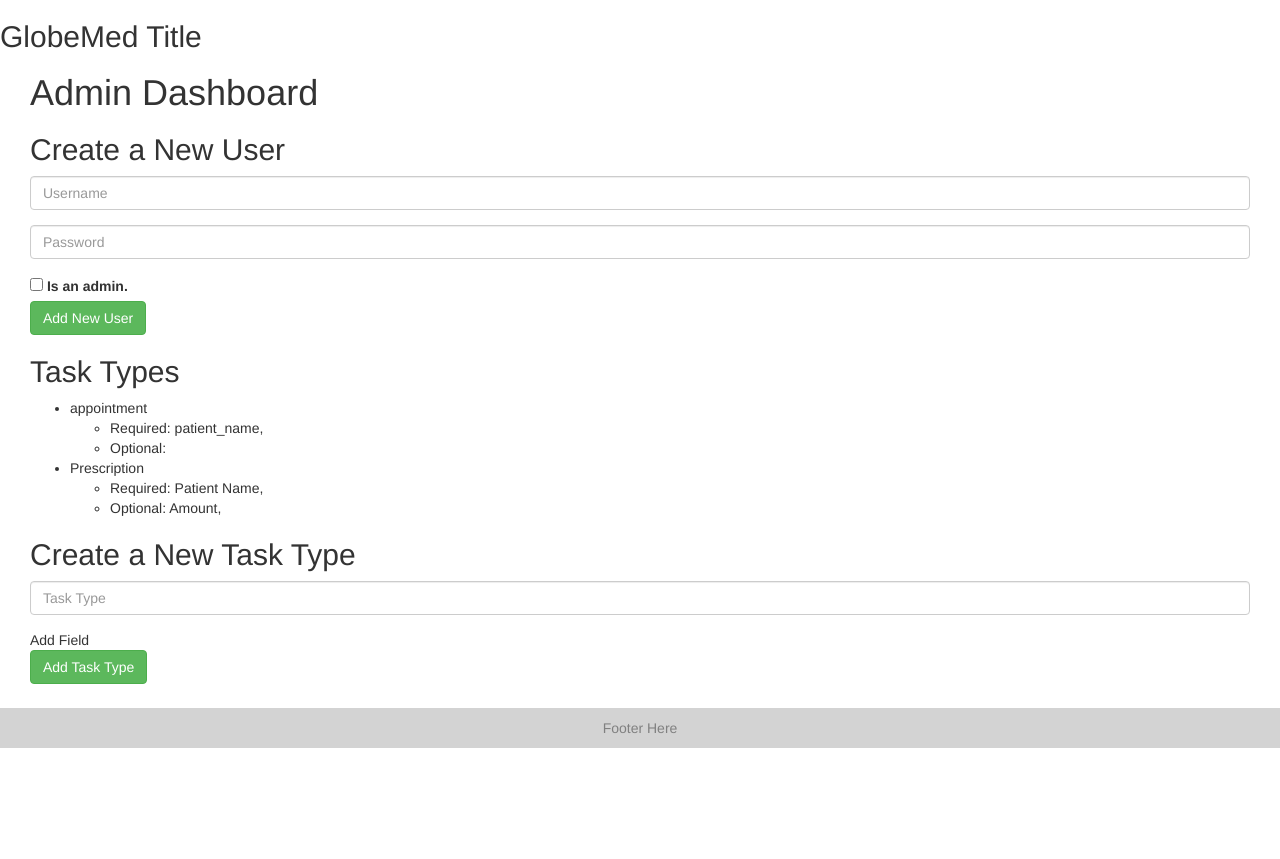
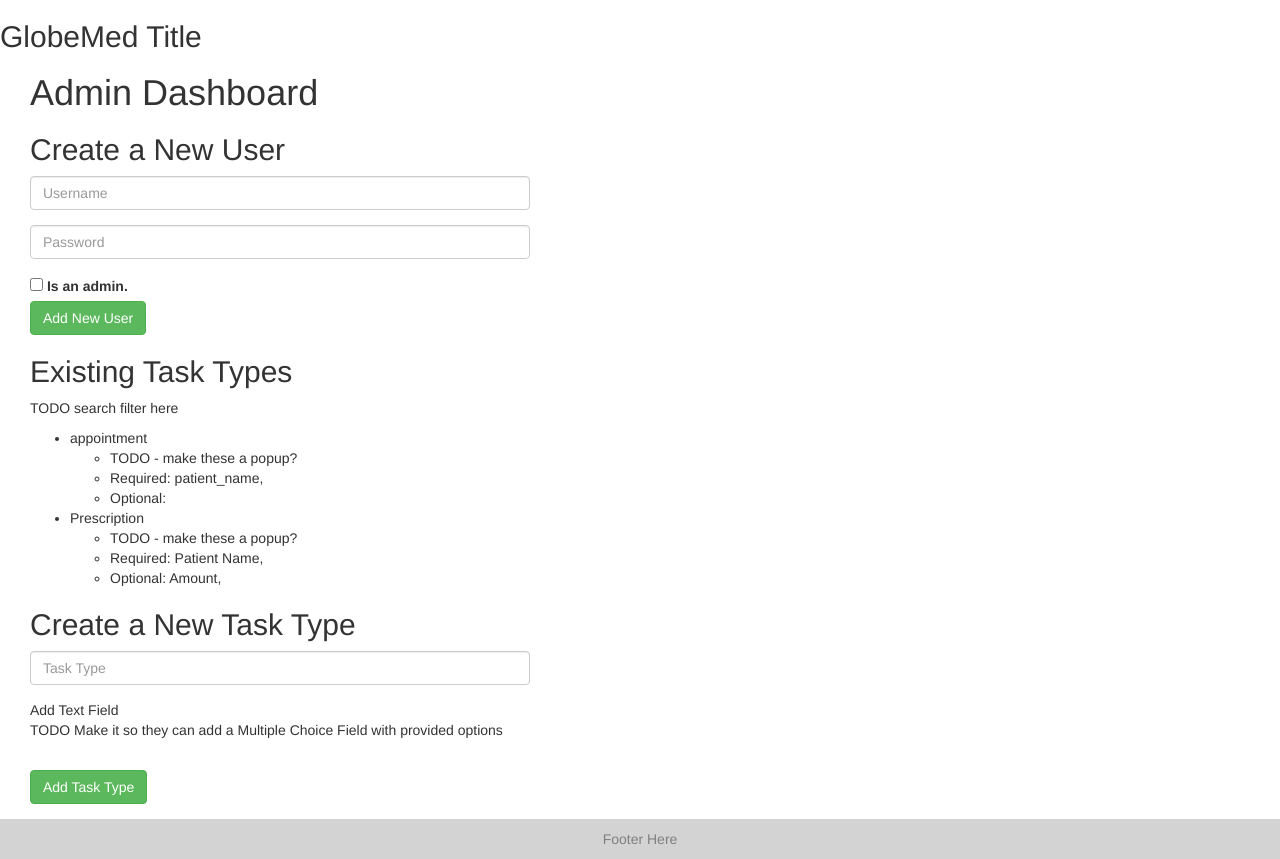
Before and after one commit to caboonie/globemed, a Flask app: page /dashboard in a window 1280 px wide. Shown: the part 52-911 px from the top of the page. Before the commit the page ends 800 px from the top, so only its background shows below. Run offline with Flask 2, Linux system fonts and the light colour scheme; a user stored in the database is signed in; some libraries are stand-ins or nearby versions.

Commit message:
adding tasks

```diff
--- a/app.py
+++ b/app.py
@@ -82,6 +82,12 @@ def add_user():
 def add_task_type():
     print("form", request.form)
     task_type = request.form['task_type']
+    if task_type == "":
+        flash("Cannot make a task without a name.")
+        return redirect(url_for('dashboard'))
+    elif get_task_type_by_name(task_type) != None:
+        flash("Task by the name " + task_type + " already exists.")
+        return redirect(url_for('dashboard'))
     required_fields = []
     optional_fields = []
     for field in request.form:
--- a/database.py
+++ b/database.py
@@ -68,7 +68,7 @@ def create_task(user, due_date, description, task_type, fields=None):
         return False, "Contains extraneous fields: " + " ".join([field for field in fields if field not in task_type_meta.required_fields+task_type_meta.optional_fields])
 
     task = Task(creator_id=user.id, created_datetime=datetime.now(), created_datestring=datetime.now().strftime("%m/%d/%Y"), due_datetime=due_date, due_datestring=due_date.strftime("%m/%d/%Y"),
-        description=description, task_type=task_type, fields=fields)
+        description=description, task_type=task_type, completed=False, fields=fields)
 
     session.add(task)
     session.commit()
@@ -97,6 +97,6 @@ def search_descr(search_text):
             filtered_tasks.append(task)
     return filtered_tasks
 
-create_task(session.query(User).filter_by(username='admin').first(), datetime.now(), "test", "appointment", {"patient_name":"caleb"})
+create_task(session.query(User).filter_by(username='admin').first(), datetime.now(), "test", "appointment", {"Patient name":"caleb"})
 # create_task(session.query(User).filter_by(username='admin').first(), datetime.now(), "test2", "prescription")
 # create_appointment(session.query(User).filter_by(username='admin').first(), datetime.now(), "tes;sdlkjf;ladskjfl;asdlkldjfklsdfj kdjklfsdj;lkfjksdl akdlfjkdsj dlakfjdskljf slkdfjlkdsjfdslkj sdflkjdslkjt", "caleb")
--- a/static/style.css
+++ b/static/style.css
@@ -22,6 +22,14 @@ th {
 td {
 	padding: 5px;
 	border: 1px solid black;
+}
+
+input {
+  max-width: 500px;
+}
+
+.pointer {
+  cursor: pointer;
 }
 
 .task-type {
--- a/templates/dashboard.html
+++ b/templates/dashboard.html
@@ -23,11 +23,13 @@
   </form>
 
 
-  <h2>Task Types</h2>
+  <h2>Existing Task Types</h2>
+  <p> TODO search filter here </p>
   <ul>
   {% for task_type in task_types %}
     <li>{{task_type.task_type}}
       <ul>
+        <li> TODO - make these a popup?</li>
         <li>Required: {% for field in task_type.required_fields %} {{field}}, {% endfor %} </li>
         <li>Optional: {% for field in task_type.optional_fields %} {{field}}, {% endfor %} </li>
       </ul>
@@ -49,13 +51,19 @@
     <!-- templates for cloning -->
     <div style="display: none;">
 
-        <input id="field_template" class="username form-control" type="text" name="field" placeholder="Field">
+        <input id="text_field_template" class="username form-control" type="text" name="field" placeholder="Text Field">
+
         <span id="required_label">Required: </span>
-        <input type="checkbox" id="required_template" name="required_template" value="required" checked>
-        <span id="remove_template">Remove Field</span>
+        <input class="pointer" type="checkbox" id="required_template" name="required_template" value="required" checked>
+        <button id="remove_template" type="button" style="margin: 10px">Remove</button>
+
+        <!-- <div id="choice_field_template">
+
+        </div> -->
 
     </div>
-    <span onclick="addField()">Add Field</span>
+    <span onclick="addField()">Add Text Field</span>
+    <p> TODO Make it so they can add a Multiple Choice Field with provided options </p>
     <br>
 
 
@@ -68,7 +76,7 @@
 
   function addField() {
 
-    var box = jQuery("#field_template").clone();
+    var box = jQuery("#text_field_template").clone();
     box.css("display","block");
     box.attr("id", "field_"+count)
     box.attr("name", "field_"+count)
@@ -76,17 +84,18 @@
     jQuery("#task_typefields").append(box);
 
     var required_label = jQuery("#required_label").clone();
-    required_label.css("display","block");
+    required_label.css("display","inline");
+    required_label.attr("id", "required_label_"+count)
     jQuery("#task_typefields").append(required_label);
 
     var required = jQuery("#required_template").clone();
-    required.css("display","block");
+    required.css("display","inline");
     required.attr("id", "required_"+count)
     required.attr("name", "required_"+count)
     jQuery("#task_typefields").append(required);
 
     var remove = jQuery("#remove_template").clone();
-    remove.css("display","block");
+    remove.css("display","inline");
     remove.attr("id", "remove_"+count)
     remove.attr("onclick", "removeField("+count+")")
     jQuery("#task_typefields").append(remove);
@@ -97,7 +106,9 @@
 
   function removeField(id) {
     jQuery("#field_"+id).css("display", "none");
-    jQuery("#field_"+id).val(""); // clear out the value so that this field is not saved
+    jQuery("#field_"+id).val(""); // clear out the value so that this field is not saved to database upon submission
+    jQuery("#required_"+id).css("display", "none");
+    jQuery("#required_label_"+id).css("display", "none");
     jQuery("#remove_"+id).css("display", "none");
   }
 </script>
```
Also changed, not shown: templates/add_task.html (+9 -7 lines), templates/task.html (+5 -9 lines), templates/tasks.html (+12 -8 lines), tasks.db.
